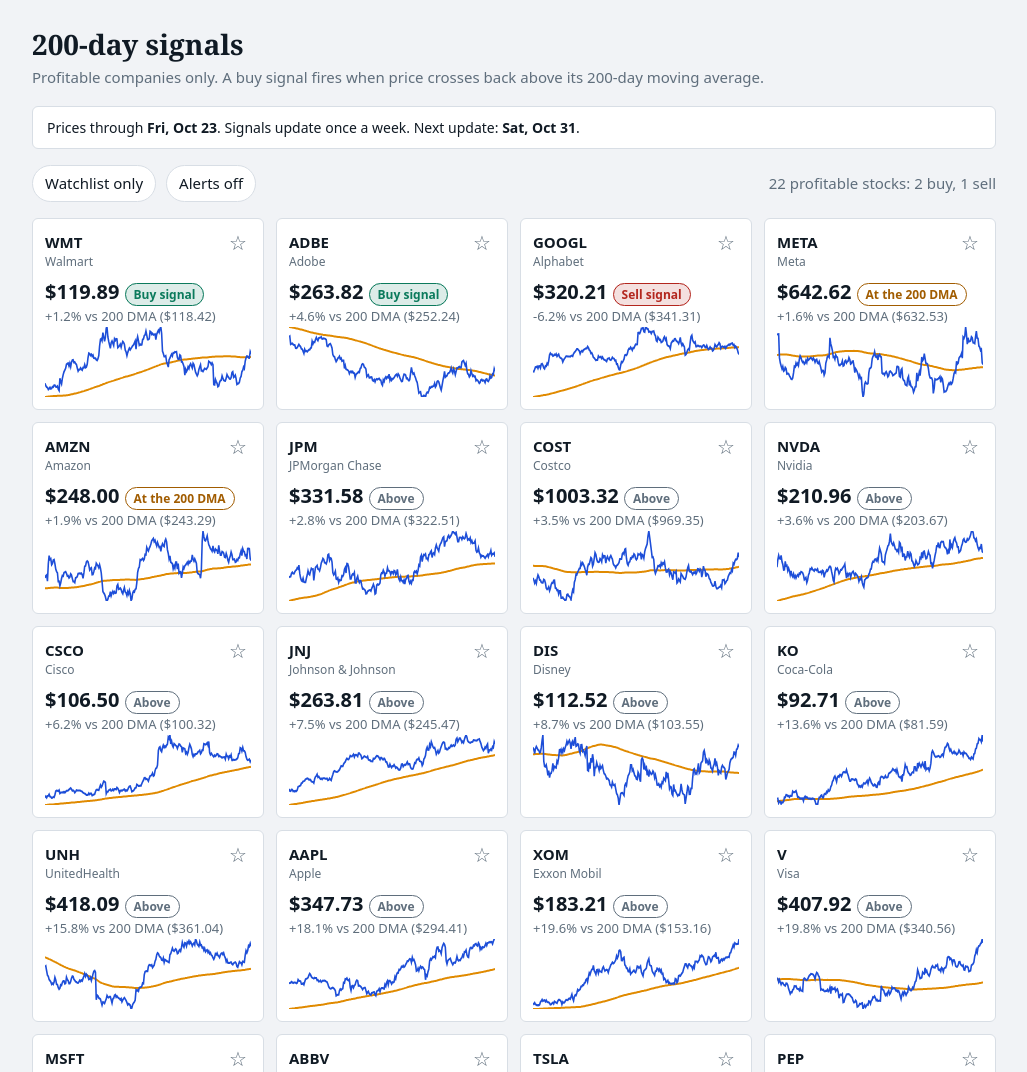
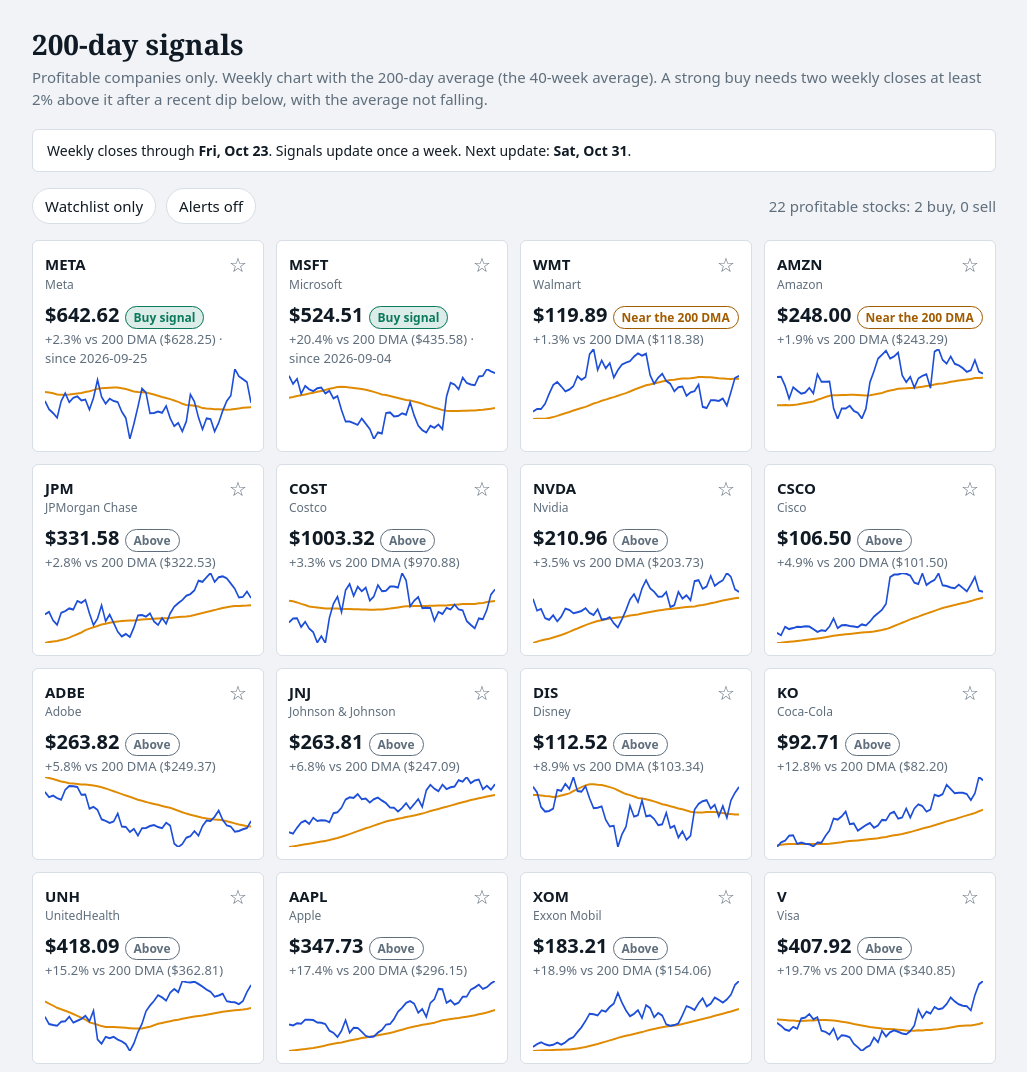
Before and after one commit to mxfer11/DMA, a website: page public/index.html in a window 1280 px wide. Shown: the top 1072 px of the page, without its empty margins (126-1153 px from the left). Drawn offline with Linux system fonts and the light colour scheme.

Commit message:
Update index.html

```diff
--- a/public/index.html
+++ b/public/index.html
@@ -47,7 +47,7 @@
 <body>
 <main>
   <h1>200-day signals</h1>
-  <p class="sub">Profitable companies only. A buy signal fires when price crosses back above its 200-day moving average.</p>
+  <p class="sub">Profitable companies only. Weekly chart with the 200-day average (the 40-week average). A strong buy needs two weekly closes at least 2% above it after a recent dip below, with the average not falling.</p>
   <div id="upd" hidden></div>
   <div class="bar">
     <button class="pill" id="fWatch" aria-pressed="false">Watchlist only</button>
@@ -64,43 +64,68 @@
                 set(k,v){ try{ localStorage.setItem(k,JSON.stringify(v)); }catch{} } };
 let stocks = [], watch = store.get("watch",[]), alertsOn = store.get("alerts",false), onlyWatch = false, sel = null;
 const ORDER = { buy:0, sell:1, near:2, above:3, below:4 };
-const LABEL = { buy:"Buy signal", sell:"Sell signal", near:"At the 200 DMA", above:"Above", below:"Below, wait" };
+const LABEL = { buy:"Buy signal", sell:"Sell signal", near:"Near the 200 DMA", above:"Above", below:"Below, wait" };
 
-function sma200(c){ const s=Array(c.length).fill(null); let sum=0;
-  for(let i=0;i<c.length;i++){ sum+=c[i]; if(i>=200) sum-=c[i-200]; if(i>=199) s[i]=sum/200; } return s; }
+const WK=40, BAND=0.02, HOLDW=8;   // 40 weekly closes = about 200 trading days; 2% band; 8-week signal/hold window
+
+function sma(c,L){ const s=Array(c.length).fill(null); let sum=0;
+  for(let i=0;i<c.length;i++){ sum+=c[i]; if(i>=L) sum-=c[i-L]; if(i>=L-1) s[i]=sum/L; } return s; }
+
+function weekly(st){                      // daily closes -> one close per week (the last trading day)
+  const m=new Map();
+  for(let i=0;i<st.dates.length;i++){
+    const d=new Date(st.dates[i]+"T00:00:00Z"); d.setUTCDate(d.getUTCDate()-((d.getUTCDay()||7)-1));
+    m.set(d.toISOString().slice(0,10),{date:st.dates[i],close:st.closes[i]});
+  }
+  let w=[...m.values()];
+  const dow=new Date(w[w.length-1].date+"T00:00:00Z").getUTCDay();
+  if(dow>=1 && dow<=3) w=w.slice(0,-1);   // the last week is not finished yet, so ignore it
+  return { dates:w.map(x=>x.date), closes:w.map(x=>x.close) };
+}
 
 function analyze(st){
-  const c=st.closes, s=sma200(c), n=c.length-1, gap=c[n]/s[n]-1;
-  let up=-1, dn=-1;
-  for(let i=n;i>=200;i--){
-    if(up<0 && c[i]>=s[i] && c[i-1]<s[i-1]) up=i;
-    if(dn<0 && c[i]<s[i] && c[i-1]>=s[i-1]) dn=i;
-    if(up>=0 && dn>=0) break; }
-  const status = (up>=n-4 && gap>=0) ? "buy" : (dn>=n-4 && gap<0) ? "sell" : Math.abs(gap)<=0.02 ? "near" : gap>0 ? "above" : "below";
-  return { ...st, s, n, gap, status, price:c[n], sma:s[n], bt: backtest(c,s) };
+  const w=weekly(st), c=w.closes, s=sma(c,WK), n=c.length-1;
+  const r=c.map((x,i)=>s[i]==null?null:x/s[i]-1);
+  const bt=backtest(c,s,r), gap=r[n];
+  const status = bt.state!=="none" ? bt.state : Math.abs(gap)<=BAND ? "near" : gap>0 ? "above" : "below";
+  return { ...st, dates:w.dates, closes:c, s, n, gap, status, price:c[n], sma:s[n],
+           since:bt.since, weeksLeft:bt.since>=0?HOLDW-(n-bt.since):0, bt };
 }
 
-function backtest(c,s){
-  const n=c.length-1, HOLD=42, entries=[], trades=[];   // 42 trading days is about 2 months
-  const downs=[];
-  for(let k=200;k<=n;k++){ if(c[k]>=s[k] && c[k-1]<s[k-1]) entries.push(k); if(c[k]<s[k] && c[k-1]>=s[k-1]) downs.push(k); }
-  let free=0;
-  for(const e of entries){ if(e<free) continue;
-    const x=Math.min(e+HOLD,n); trades.push({e,x,r:c[x]/c[e]-1,open:e+HOLD>n}); free=e+HOLD; }
-  const closed=trades.filter(t=>t.r!==undefined && !t.open), rs=closed.map(t=>t.r);
-  const total=rs.reduce((p,r)=>p*(1+r),1)-1;
-  return { entries, trades, closed, signals:entries.length, start:200, HOLD,
-    total, avg:rs.length?rs.reduce((p,r)=>p+r,0)/rs.length:null,
-    win:rs.length?rs.filter(r=>r>0).length/rs.length:null,
+function backtest(c,s,r){
+  const n=c.length-1, first=WK-1, events=[]; let state="none", since=-1;
+  // STRONG BUY: two weekly closes in a row at least 2% above the average, the average not falling,
+  // and the price was below the average at some point in the previous 8 weeks (a fresh breakout).
+  const isBuy=t=>{
+    if(t<first+9 || !(r[t]>=BAND && r[t-1]>=BAND) || s[t]<s[t-4]) return false;
+    for(let k=t-9;k<=t-2;k++) if(r[k]<0) return true; return false; };
+  const isSell=t=>{
+    if(t<first+9 || !(r[t]<=-BAND && r[t-1]<=-BAND) || s[t]>s[t-4]) return false;
+    for(let k=t-9;k<=t-2;k++) if(r[k]>0) return true; return false; };
+  for(let t=first+1;t<=n;t++){
+    // an active signal stays on for 8 weekly updates, and only ends early if the price clearly reverses (2% the other way)
+    if(state==="buy" && (r[t]<=-BAND || t-since>=HOLDW)) state="none";
+    if(state==="sell" && (r[t]>=BAND || t-since>=HOLDW)) state="none";
+    if(state==="none"){
+      if(isBuy(t)){ state="buy"; since=t; events.push({i:t,t:"b"}); }
+      else if(isSell(t)){ state="sell"; since=t; events.push({i:t,t:"s"}); }
+    }
+  }
+  const trades=events.filter(e=>e.t==="b").map(e=>{ const x=Math.min(e.i+HOLDW,n);
+    return { e:e.i, x, r:c[x]/c[e.i]-1, open:e.i+HOLDW>n }; });
+  const closed=trades.filter(t=>!t.open), rs=closed.map(t=>t.r);
+  return { events, trades, closed, signals:trades.length, start:first, state, since,
+    total:rs.reduce((p,x)=>p*(1+x),1)-1, avg:rs.length?rs.reduce((p,x)=>p+x,0)/rs.length:null,
+    win:rs.length?rs.filter(x=>x>0).length/rs.length:null,
     best:rs.length?Math.max(...rs):null, worst:rs.length?Math.min(...rs):null,
-    inMarket:closed.length*HOLD/(n-200), bh:c[n]/c[200]-1,
-    marks:trades.map(t=>({i:t.e,t:"b"})).concat(downs.map(i=>({i,t:"s"}))) };
+    inMarket:closed.length*HOLDW/(n-first), bh:c[n]/c[first]-1, marks:events };
 }
 
 function path(vals,w,h,min,max,xOff=0,total=vals.length){
   return vals.map((v,i)=> v==null?"":`${(((i+xOff)/(total-1))*w).toFixed(1)},${(h-((v-min)/(max-min))*h).toFixed(1)}`).filter(Boolean).join(" "); }
 
 function chartSvg(a,bars,w,h,marks=false){
+  bars=Math.min(bars,a.closes.length);
   const from=a.closes.length-bars, c=a.closes.slice(from), s=a.s.slice(from);
   const all=c.concat(s.filter(x=>x!=null)), min=Math.min(...all), max=Math.max(...all);
   let m="";
@@ -126,8 +151,8 @@
       <div class="top"><div><div class="sym">${a.symbol}</div><div class="nm">${a.name||""}</div></div>
       <div><button class="star ${watch.includes(a.symbol)?"on":""}" aria-label="Toggle watchlist ${a.symbol}">${watch.includes(a.symbol)?"★":"☆"}</button></div></div>
       <div class="px">$${a.price.toFixed(2)} <span class="badge ${a.status}">${LABEL[a.status]}</span></div>
-      <div class="gap">${pct(a.gap)} vs 200 DMA ($${a.sma.toFixed(2)})</div>
-      ${chartSvg(a,250,260,70)}</div>`;
+      <div class="gap">${pct(a.gap)} vs 200 DMA ($${a.sma.toFixed(2)})${a.since>=0&&(a.status==="buy"||a.status==="sell")?" &middot; since "+a.dates[a.since]:""}</div>
+      ${chartSvg(a,52,260,70)}</div>`;
     const card=d.firstElementChild;
     card.onclick=e=>{ if(e.target.closest(".star")) return; sel=a.symbol; render(); showDetail(a); };
     card.onkeydown=e=>{ if(e.key==="Enter"){ sel=a.symbol; render(); showDetail(a); } };
@@ -140,10 +165,10 @@
   const b=a.bt, el=$("#detail"); el.hidden=false;
   const stop=(a.sma*0.97).toFixed(2);
   el.innerHTML=`<h2>${a.symbol}, ${a.name||""}</h2>
-   <p class="gap">Net income (latest year): $${(a.netIncome/1e9).toFixed(1)}B &middot; Signal: <b class="${a.status}">${LABEL[a.status]}</b></p>
-   ${chartSvg(a,500,900,300,true)}
+   <p class="gap">Net income (latest year): $${(a.netIncome/1e9).toFixed(1)}B &middot; Signal: <b class="${a.status}">${LABEL[a.status]}</b>${(a.status==="buy"||a.status==="sell")?` since ${a.dates[a.since]} (week ${a.n-a.since+1} of ${HOLDW}). It stays on unless a weekly close reverses 2% against it.`:""}</p>
+   ${chartSvg(a,200,900,300,true)}
    <div class="legend"><i style="background:var(--px)"></i>Price<i style="background:var(--sma)"></i>200-day average<i style="background:var(--up)"></i>Past buy signal<i style="background:var(--down)"></i>Past sell signal</div>
-   <h3>Backtest: buy on each cross above the 200 DMA, sell 2 months later (about ${((a.closes.length-b.start)/252).toFixed(1)} years of data)</h3>
+   <h3>Backtest: buy on each strong weekly buy signal, sell 8 weeks later (about ${((a.closes.length-1-b.start)/52).toFixed(1)} years of data)</h3>
    <div class="stats">
     <div class="stat"><b>${b.closed.length}</b><span>Completed trades${b.trades.length>b.closed.length?" (plus 1 still open)":""}</span></div>
     <div class="stat"><b>${b.avg==null?"n/a":pct(b.avg)}</b><span>Average trade, ${b.win==null?"n/a":(b.win*100).toFixed(0)+"%"} were up</span></div>
@@ -155,9 +180,9 @@
    <ol><li>Open a brokerage account you trust and fund it with money you can leave invested.</li>
    <li>Search ${a.symbol}, choose <b>Limit order</b>, and set the price at or just under $${a.price.toFixed(2)}.</li>
    <li>Decide your size first. Many people risk 1 to 2% of their account on one idea.</li>
-   <li>Decide your exit before you buy. Common exits are a Sell signal here (a close back below the 200 DMA, now $${a.sma.toFixed(2)}) or a stop near $${stop}.</li>
-   <li>Signals update once a week, so check the update date at the top of the page.</li></ol>
-   <p class="note">The test uses daily closing prices, no fees or taxes, and only today's profitable stocks, which flatters results. A handful of signals is a small sample. Data refreshes weekly, so a signal can be up to a week old.</p>`;
+   <li>Decide your exit before you buy. The backtest sells 8 weeks after the signal week. Other common exits are a Sell signal here or a stop near $${stop} (3% under the average of $${a.sma.toFixed(2)}).</li>
+   <li>Signals update once a week. A buy signal stays on for up to 8 weekly updates, and drops early only if a weekly close falls 2% below the average.</li></ol>
+   <p class="note">The test uses daily closing prices, no fees or taxes, and only today's profitable stocks, which flatters results. A handful of signals is a small sample. Strong signals are rare, so most stocks show only a few past trades.</p>`;
   el.scrollIntoView({behavior:"smooth",block:"nearest"});
 }
 
@@ -174,7 +199,7 @@
   const f=d=>new Date(d).toLocaleDateString(undefined,{weekday:"short",month:"short",day:"numeric"});
   const last=stocks[0].dates[stocks[0].n], nx=new Date(j.next);
   $("#upd").hidden=false;
-  $("#upd").innerHTML=`Prices through <b>${f(last+"T12:00:00")}</b>. Signals update once a week. ${nx>new Date()?`Next update: <b>${f(nx)}</b>.`:"A new update is due, check back soon."}`;
+  $("#upd").innerHTML=`Weekly closes through <b>${f(last+"T12:00:00")}</b>. Signals update once a week. ${nx>new Date()?`Next update: <b>${f(nx)}</b>.`:"A new update is due, check back soon."}`;
 }
 
 async function load(){
```
